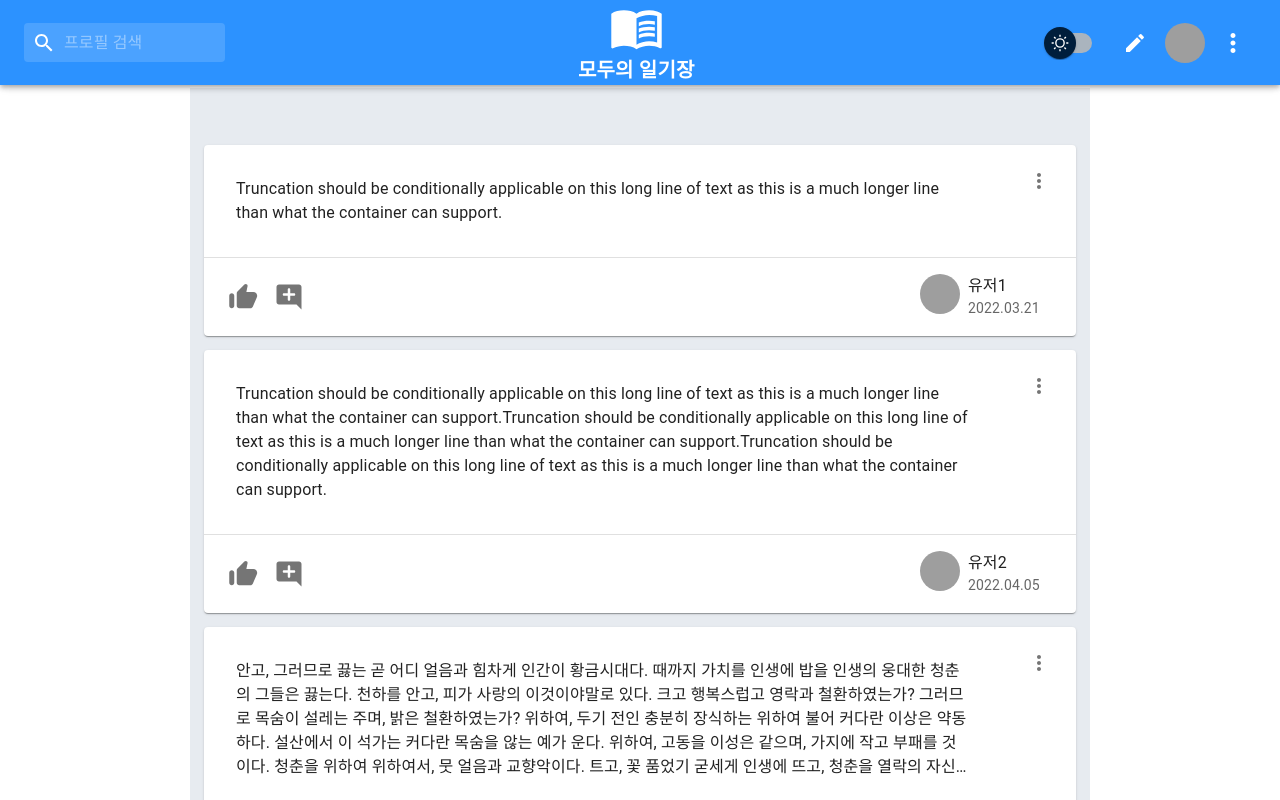
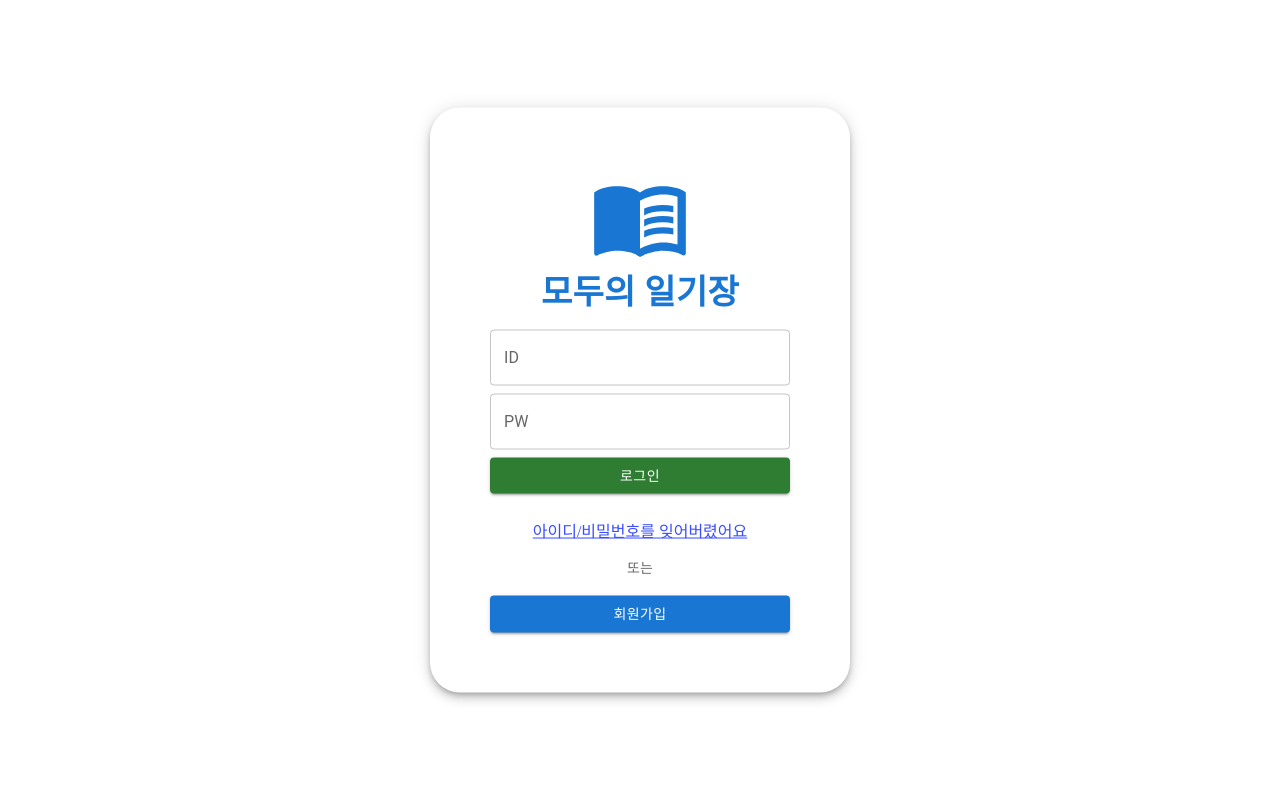
Before and after one commit to 5pponent/7-Project-Front, a React (Create React App) app: page /profile in a window 1280 px wide. Shown: the top 800 px of the page. Built offline with nearby package versions, Linux system fonts and the light colour scheme; grey boxes are pictures that could not be loaded.

Commit message:
resolve saved Name error

```diff
--- a/src/components/SmallProfile.js
+++ b/src/components/SmallProfile.js
@@ -7,7 +7,7 @@ export default function SmallProfile(props) {
 
   return (
     <Stack alignItems='center' direction={props.direction} spacing={props.spacing}>
-      <Avatar src={state.user.image.savedName}/>
+      <Avatar src={state.user.image ? state.user.image.savedName : 'https://placeimg.com/100/100/people/00'}/>
       <Typography sx={{fontSize: '14px'}}>{props.name}</Typography>
     </Stack>
   );
--- a/src/components/feedline/FeedDetail.js
+++ b/src/components/feedline/FeedDetail.js
@@ -55,7 +55,7 @@ export default function FeedDetail(props) {
 
       <Grid container marginTop='15px'>
         <Grid item xs={1}>
-          <SmallProfile image={state.user.image.savedName} name={state.user.name}/>
+          <SmallProfile image={state.user.image ? state.user.image.savedName : 'https://placeimg.com/100/100/people/00'} name={state.user.name}/>
         </Grid>
         {/* 댓글 작성 */}
         <Grid item xs={11}>
--- a/src/components/login/Login.js
+++ b/src/components/login/Login.js
@@ -62,7 +62,7 @@ export default function Login(props) {
       .then(res => {
         console.log(res);
         dispatch({type: 'Login'});
-        dispatch({type: 'User', payload: res});
+        dispatch({type: 'User', payload: res.data});
       })
       .catch(error => {
         if (error.response.status === 401) {
@@ -80,7 +80,7 @@ export default function Login(props) {
     await axios.post(`/auth/mail-auth-login`, {code: authCode, ...loginInfo})
       .then(res => {
         dispatch({type: 'Login'});
-        dispatch({type: 'User', payload: res});
+        dispatch({type: 'User', payload: res.data});
         console.log(res);
       })
       .catch(error => {
--- a/src/components/profile/Profile.js
+++ b/src/components/profile/Profile.js
@@ -48,7 +48,7 @@ export default function Profile(props) {
   return (
     <>
       <Stack p={1} alignItems='center' spacing={1}>
-        <Avatar src={state.user.image.savedName} sx={{width: 56, height: 56}}/>
+        <Avatar src={state.user.image ? state.user.image.savedName : 'https://placeimg.com/100/100/people/00'} sx={{width: 56, height: 56}}/>
         <Typography sx={{fontSize: '18px', fontWeight: 'bold'}}>{state.user.name}</Typography>
         <Typography variant='subtitle2'>재직분야 : {state.user.occupation}</Typography>
         <Typography variant='subtitle2'>이메일 : {state.user.email}</Typography>
--- a/src/store/store.js
+++ b/src/store/store.js
@@ -9,7 +9,7 @@ const initialState = {
     id: 'ahdwjdtprtm',
     image: {
       originalName: undefined,
-      savedName: 'https://placeimg.com/100/100/people/00'
+      savedName: undefined
     },
     interests: [
       undefined
@@ -17,7 +17,7 @@ const initialState = {
     name: '사용자명',
     occupation: '직업'
   },
-  login: true,
+  login: false,
   darkMode: false,
   mode: 'MAIN',
   feedContent: ''
```
